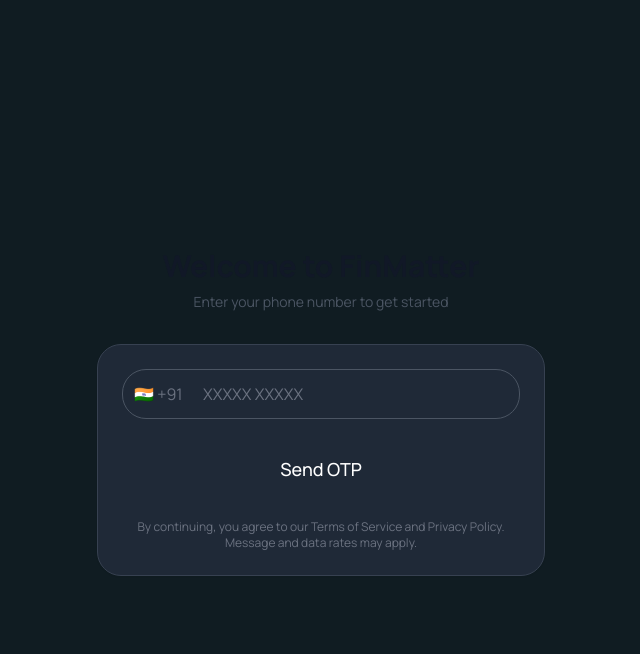
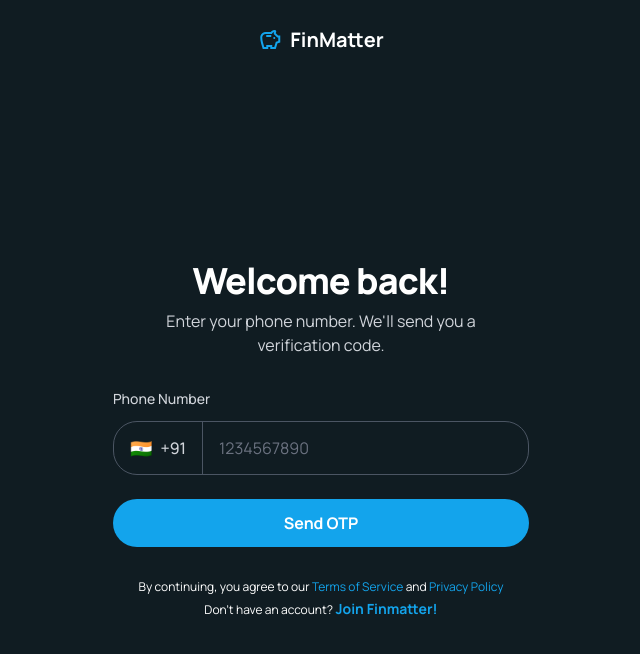
Before and after one commit to Vikraantnegi/finmatter, a Next.js app in the folder apps/web-pwa/: page /auth/login in a window 1280 px wide. Shown: the top 654 px of the page, without its empty margins (319-959 px from the left). Built offline with nearby package versions, Linux system fonts and the light colour scheme; no server answers.

Commit message:
feat: auth screens revamp

```diff
--- a/apps/web-pwa/src/app/auth/login/page.tsx
+++ b/apps/web-pwa/src/app/auth/login/page.tsx
@@ -1,7 +1,7 @@
 'use client';
 
-import { useState } from 'react';
-import { useRouter } from 'next/navigation';
+import { useState, useMemo, Suspense } from 'react';
+import { useRouter, useSearchParams } from 'next/navigation';
 import { useForm } from 'react-hook-form';
 import { zodResolver } from '@hookform/resolvers/zod';
 import { z } from 'zod';
@@ -11,16 +11,30 @@ import { Button } from '@/components/ui/Button';
 import { LoadingSpinner } from '@/components/ui/LoadingSpinner';
 import { authService } from '@/services/authService';
 import { AuthRedirectGuard } from '@/components/auth/AuthRedirectGuard';
+import { AUTH_COPIES } from '@finmatter/shared/src/constants';
+import { Header } from '@/components/layout/Header';
 
 const phoneSchema = z.object({
-  phone: z.string().min(10, 'Please enter a valid phone number'),
+  phone: z
+    .string()
+    .min(10, 'Please enter a valid 10-digit phone number')
+    .max(10, 'Please enter a valid 10-digit phone number')
+    .regex(/^[6-9]\d{9}$/, 'Please enter a valid Indian phone number'),
 });
 
 type PhoneFormData = z.infer<typeof phoneSchema>;
 
-export default function LoginPage() {
+function LoginPageContent() {
   const router = useRouter();
+  const searchParams = useSearchParams();
   const [isLoading, setIsLoading] = useState(false);
+
+  const mode = useMemo(() => {
+    const modeParam = searchParams?.get('mode');
+    return modeParam === 'signup' ? 'signup' : 'login';
+  }, [searchParams]);
+
+  const copies = AUTH_COPIES[mode];
 
   const {
     register,
@@ -34,20 +48,15 @@ export default function LoginPage() {
     try {
       setIsLoading(true);
 
-      const phoneWithCountryCode = data.phone.startsWith('+91')
-        ? data.phone
-        : `+91${data.phone}`;
+      const phoneWithCountryCode = `+91${data.phone}`;
 
-      // Await the async operation to complete
       const response = await authService.sendOTP(phoneWithCountryCode);
 
       if (response.success) {
         toast.success('OTP sent successfully!');
-        // Store phone number securely in session storage
         sessionStorage.setItem('pendingPhoneNumber', phoneWithCountryCode);
+        sessionStorage.setItem('authMode', mode);
 
-        // Use replace instead of push to avoid back button issues
-        // Also add a small delay to ensure toast shows
         setTimeout(() => {
           router.replace('/auth/verify-otp');
         }, 100);
@@ -55,7 +64,6 @@ export default function LoginPage() {
         toast.error(response.error?.message || 'Failed to send OTP');
       }
     } catch (error) {
-      // Error message is already user-friendly from authService
       toast.error(
         error instanceof Error ? error.message : 'Failed to send OTP',
       );
@@ -64,51 +72,77 @@ export default function LoginPage() {
     }
   };
 
+  const handleToggleMode = () => {
+    const newMode = mode === 'login' ? 'signup' : 'login';
+    router.push(`/auth/login?mode=${newMode}`);
+  };
+
   return (
     <AuthRedirectGuard>
-      <div className='min-h-screen flex items-center justify-center bg-gradient-to-br from-primary-50 to-primary-100 px-4'>
-        <div className='max-w-md w-full space-y-8'>
-          <div className='text-center'>
-            <h2 className='mt-6 text-3xl font-bold text-gray-900'>
-              Welcome to FinMatter
-            </h2>
-            <p className='mt-2 text-sm text-gray-600'>
-              Enter your phone number to get started
+      <div className='min-h-screen bg-background-dark flex flex-col px-4'>
+        <Header />
+
+        <div className='flex-1 flex items-center justify-center'>
+          <div className='w-full max-w-md space-y-8'>
+            <div className='text-center space-y-2'>
+              <h1 className='text-3xl md:text-4xl font-extrabold text-white tracking-tight'>
+                {copies.title}
+              </h1>
+              <p className='text-base text-gray-300 max-w-sm mx-auto'>
+                {copies.subtitle}
               </p>
             </div>
 
-          <div className='card'>
-            <form onSubmit={handleSubmit(onSubmit)} className='space-y-6'>
+            <form onSubmit={handleSubmit(onSubmit)} className='space-y-6 px-4'>
+              <div>
+                <label className='block text-sm font-medium text-gray-300 mb-3'>
+                  Phone Number
+                </label>
                 <PhoneInput
                   {...register('phone')}
                   error={errors.phone?.message}
-                placeholder='Enter your phone number'
                 />
+              </div>
 
               <Button
                 type='submit'
                 disabled={isLoading}
-                className='w-full'
-                size='lg'
+                className='w-full h-12 bg-primary hover:opacity-90 text-white font-bold rounded-xl transition-opacity'
               >
                 {isLoading ? (
                   <LoadingSpinner size='sm' className='mr-2' />
                 ) : null}
-                {isLoading ? 'Sending OTP...' : 'Send OTP'}
+                {isLoading ? 'Sending...' : copies.button}
               </Button>
             </form>
 
-            <div className='mt-6 text-center'>
-              <p className='text-xs text-gray-500'>
+            <div className='mt-6 px-4 space-y-1'>
+              <p className='text-xs text-center text-white'>
                 By continuing, you agree to our{' '}
-                <a href='#' className='text-primary-600 hover:text-primary-500'>
+                <button
+                  type='button'
+                  className='text-primary hover:opacity-80 transition-opacity'
+                >
                   Terms of Service
-                </a>{' '}
+                </button>{' '}
                 and{' '}
-                <a href='#' className='text-primary-600 hover:text-primary-500'>
+                <button
+                  type='button'
+                  className='text-primary hover:opacity-80 transition-opacity'
+                >
                   Privacy Policy
-                </a>
-                . Message and data rates may apply.
+                </button>
+              </p>
+
+              <p className='text-xs text-center text-white'>
+                {copies.footerText}{' '}
+                <button
+                  type='button'
+                  onClick={handleToggleMode}
+                  className='text-sm text-primary font-bold hover:opacity-80 transition-opacity'
+                >
+                  {copies.footerLink}
+                </button>
               </p>
             </div>
           </div>
@@ -117,3 +151,11 @@ export default function LoginPage() {
     </AuthRedirectGuard>
   );
 }
+
+export default function LoginPage() {
+  return (
+    <Suspense fallback={<LoadingSpinner size='lg' />}>
+      <LoginPageContent />
+    </Suspense>
+  );
+}
--- a/apps/web-pwa/src/app/auth/verify-otp/page.tsx
+++ b/apps/web-pwa/src/app/auth/verify-otp/page.tsx
@@ -11,7 +11,8 @@ import { Button } from '@/components/ui/Button';
 import { LoadingSpinner } from '@/components/ui/LoadingSpinner';
 import { AuthRedirectGuard } from '@/components/auth/AuthRedirectGuard';
 import { useAuth } from '@/hooks/useAuth';
-// import { AuthGuard } from '@/components/auth/AuthGuard';
+import { AUTH_COPIES } from '@finmatter/shared/src/constants';
+import { Header } from '@/components/layout/Header';
 
 const otpSchema = z.object({
   otp: z.string().min(6, 'Please enter the complete 6-digit OTP'),
@@ -25,6 +26,8 @@ function VerifyOtpContent() {
   const [isLoading, setIsLoading] = useState(false);
   const [otp, setOtp] = useState('');
   const [phone, setPhone] = useState('');
+  const [otpError, setOtpError] = useState(false);
+  const [resendCooldown, setResendCooldown] = useState(0);
 
   const {
     handleSubmit,
@@ -34,30 +37,45 @@ function VerifyOtpContent() {
   });
 
   useEffect(() => {
-    // Get phone number from session storage instead of URL
     const pendingPhoneNumber = sessionStorage.getItem('pendingPhoneNumber');
     if (pendingPhoneNumber) {
       setPhone(pendingPhoneNumber);
     } else {
-      // If no phone number in session, redirect to login
       router.push('/auth/login');
     }
   }, [router]);
 
+  const maskedPhone = phone
+    ? `${phone.slice(0, 3)} ${'X'.repeat(4)} ${phone.slice(-3)}`
+    : '';
+
+  useEffect(() => {
+    if (resendCooldown > 0) {
+      const timer = setTimeout(() => {
+        setResendCooldown(resendCooldown - 1);
+      }, 1000);
+      return () => clearTimeout(timer);
+    }
+  }, [resendCooldown]);
+
   const onSubmit = async (data: OtpFormData) => {
     try {
       setIsLoading(true);
+      setOtpError(false);
 
       const result = await verifyOTP(phone, data.otp);
 
       if (result.success) {
-        // Clear the pending phone number from session storage
         sessionStorage.removeItem('pendingPhoneNumber');
-        // The useAuth hook handles routing automatically based on onboarding status
+        sessionStorage.removeItem('authMode');
       } else {
-        toast.error('Invalid OTP');
+        setOtpError(true);
+        setOtp('');
+        toast.error('Invalid OTP. Please try again.');
       }
     } catch (error) {
+      setOtpError(true);
+      setOtp('');
       toast.error(
         error instanceof Error ? error.message : 'Failed to verify OTP',
       );
@@ -68,12 +86,15 @@ function VerifyOtpContent() {
 
   const handleOtpChange = (value: string) => {
     setOtp(value);
+    setOtpError(false);
     if (value.length === 6) {
       onSubmit({ otp: value });
     }
   };
 
   const handleResendOtp = async () => {
+    if (resendCooldown > 0) return;
+
     try {
       setIsLoading(true);
       const phoneWithCountryCode = phone.startsWith('+91')
@@ -83,8 +104,10 @@ function VerifyOtpContent() {
 
       if (result.success) {
         setOtp('');
+        setOtpError(false);
+        setResendCooldown(60);
+        toast.success('OTP sent successfully!');
       }
-      // Toast messages are handled by the useAuth hook
     } catch (error) {
       toast.error(
         error instanceof Error ? error.message : 'Failed to resend OTP',
@@ -96,7 +119,7 @@ function VerifyOtpContent() {
 
   if (!phone) {
     return (
-      <div className='min-h-screen flex items-center justify-center'>
+      <div className='min-h-screen flex items-center justify-center bg-background-dark'>
         <LoadingSpinner size='lg' />
       </div>
     );
@@ -104,24 +127,22 @@ function VerifyOtpContent() {
 
   return (
     <AuthRedirectGuard>
-      <div className='min-h-screen flex items-center justify-center bg-gradient-to-br from-primary-50 to-primary-100 px-4'>
-        <div className='max-w-md w-full space-y-8'>
-          <div className='text-center'>
-            <h2 className='mt-6 text-3xl font-bold text-gray-900'>
-              Verify Your Phone
-            </h2>
-            <p className='mt-2 text-sm text-gray-600'>
-              We sent a 6-digit code to{' '}
-              <span className='font-medium'>{phone}</span>
+      <div className='min-h-screen bg-background-dark flex flex-col px-4'>
+        <Header showBackButton />
+
+        <div className='flex-1 flex items-center justify-center px-4'>
+          <div className='w-full max-w-md space-y-8'>
+            <div className='text-center space-y-2'>
+              <h1 className='text-3xl md:text-4xl font-extrabold text-white tracking-tight'>
+                {AUTH_COPIES.verifyOtp.title}
+              </h1>
+              <p className='text-base text-gray-300 max-w-sm mx-auto'>
+                {AUTH_COPIES.verifyOtp.subtitlePrefix} {maskedPhone}.{' '}
+                {AUTH_COPIES.verifyOtp.subtitleSuffix}
               </p>
             </div>
 
-          <div className='card'>
             <form onSubmit={handleSubmit(onSubmit)} className='space-y-6'>
-              <div className='space-y-2'>
-                <label className='text-sm font-medium text-gray-700'>
-                  Enter OTP
-                </label>
               <div className='flex justify-center'>
                 <OtpInput
                   value={otp}
@@ -130,63 +151,56 @@ function VerifyOtpContent() {
                   renderInput={props => (
                     <input
                       {...props}
-                        className='text-gray-900 bg-white border-gray-300 focus:border-primary-500 focus:ring-primary-500'
+                      className='w-12 h-12 text-center text-xl font-bold rounded-xl border-2 bg-gray-800 text-white focus:outline-none focus:border-primary transition-colors'
+                      style={{
+                        borderColor: otpError ? '#EF4444' : '#4B5563',
+                      }}
                     />
                   )}
-                    inputStyle={{
-                      width: '3rem',
-                      height: '3rem',
-                      margin: '0 0.25rem',
-                      fontSize: '1.25rem',
-                      borderRadius: '0.5rem',
-                      border: '1px solid #d1d5db',
-                      textAlign: 'center' as const,
-                      color: '#111827',
-                      backgroundColor: '#ffffff',
-                    }}
                   containerStyle={{
                     justifyContent: 'center',
+                    gap: '0.5rem',
                   }}
                   shouldAutoFocus
                 />
               </div>
+
               {errors.otp && (
-                  <p className='text-sm text-error-600'>{errors.otp.message}</p>
+                <p className='text-sm text-error-400 text-center'>
+                  {errors.otp.message}
+                </p>
               )}
-              </div>
 
               <Button
                 type='submit'
                 disabled={otp.length !== 6 || isLoading}
-                className='w-full'
-                size='lg'
+                className='w-full h-12 bg-primary hover:opacity-90 text-white font-bold rounded-xl disabled:opacity-50'
               >
                 {isLoading ? (
                   <LoadingSpinner size='sm' className='mr-2' />
                 ) : null}
-                {isLoading ? 'Verifying...' : 'Verify OTP'}
+                {isLoading ? 'Verifying...' : AUTH_COPIES.verifyOtp.button}
               </Button>
             </form>
 
-            <div className='mt-6 text-center space-y-4'>
+            <div className='text-center space-y-4'>
               <button
                 type='button'
                 onClick={handleResendOtp}
-                disabled={isLoading}
-                className='text-sm text-primary-600 hover:text-primary-500 disabled:text-gray-400'
+                disabled={isLoading || resendCooldown > 0}
+                className='text-sm text-white hover:opacity-80 disabled:text-gray-500 disabled:cursor-not-allowed transition-opacity'
               >
-                Didn&apos;t receive the code? Resend OTP
+                {AUTH_COPIES.verifyOtp.resendPrefix}{' '}
+                {resendCooldown > 0 ? (
+                  <span className='font-semibold'>
+                    Resend in {resendCooldown}s
+                  </span>
+                ) : (
+                  <span className='font-semibold text-primary'>
+                    {AUTH_COPIES.verifyOtp.resendLink}
+                  </span>
+                )}
               </button>
-
-              <div>
-                <button
-                  type='button'
-                  onClick={() => router.push('/auth/login')}
-                  className='text-sm text-gray-600 hover:text-gray-500'
-                >
-                  Change phone number
-                </button>
-              </div>
             </div>
           </div>
         </div>
--- a/apps/web-pwa/src/components/forms/PhoneInput.tsx
+++ b/apps/web-pwa/src/components/forms/PhoneInput.tsx
@@ -13,7 +13,7 @@ export const PhoneInput = forwardRef<HTMLInputElement, PhoneInputProps>(
     const handleChange = useCallback(
       (e: React.ChangeEvent<HTMLInputElement>) => {
         const inputValue = e.target.value;
-        const cleanValue = inputValue.replace(/\s/g, '');
+        const cleanValue = inputValue.replace(/\D/g, '').slice(0, 10);
 
         const syntheticEvent = {
           ...e,
@@ -31,24 +31,26 @@ export const PhoneInput = forwardRef<HTMLInputElement, PhoneInputProps>(
 
     return (
       <div className='space-y-2'>
-        <div className='relative'>
-          <div className='absolute inset-y-0 left-0 pl-3 flex items-center pointer-events-none'>
-            <span className='text-gray-500 text-base'>🇮🇳 +91</span>
+        <div className='relative flex items-center rounded-xl border border-gray-600 focus-within:border-primary focus-within:ring-2 focus-within:ring-primary/20 transition-all duration-200'>
+          <div className='flex items-center justify-center px-4 py-3 bg-transparent border-r border-gray-600'>
+            <span className='text-lg mr-2'>🇮🇳</span>
+            <span className='text-base font-medium text-gray-300'>+91</span>
           </div>
           <input
             {...props}
             ref={ref}
             onChange={handleChange}
+            type='tel'
             maxLength={10}
-            placeholder='XXXXX XXXXX'
+            placeholder='1234567890'
             className={cn(
-              'input pl-20 text-gray-900',
-              error && 'border-error-500 focus:ring-error-500',
+              'flex-1 px-4 py-3 bg-transparent rounded-r-xl border-0 focus:outline-none text-white placeholder:text-gray-500',
+              error && 'text-error-400',
               className,
             )}
           />
         </div>
-        {error && <p className='text-sm text-error-600'>{error}</p>}
+        {error && <p className='text-sm text-error-400 mt-1'>{error}</p>}
       </div>
     );
   },
--- /dev/null
+++ b/apps/web-pwa/src/components/layout/Header.tsx
@@ -0,0 +1,75 @@
+'use client';
+
+import { useRouter } from 'next/navigation';
+import React from 'react';
+import { Logo } from '@/components/branding/Logo';
+
+interface HeaderProps {
+  showBackButton?: boolean;
+  showHelpButton?: boolean;
+  onBack?: () => void;
+  onHelp?: () => void;
+  className?: string;
+}
+
+/**
+ * Common header component for auth flows, tutorial, and onboarding screens
+ * Features the FinMatter piggy bank logo and app name
+ */
+export function Header({
+  showBackButton = false,
+  showHelpButton = false,
+  onBack,
+  onHelp,
+  className = '',
+}: HeaderProps) {
+  const router = useRouter();
+
+  const handleBack = () => {
+    if (onBack) {
+      onBack();
+    } else {
+      router.back();
+    }
+  };
+
+  const handleHelp = () => {
+    if (onHelp) {
+      onHelp();
+    }
+  };
+
+  return (
+    <header
+      className={`flex h-20 w-full shrink-0 items-center justify-between px-4 z-10 ${className}`}
+    >
+      {showBackButton ? (
+        <button
+          onClick={handleBack}
+          className='h-6 text-gray-400 hover:text-white transition-colors rounded-lg hover:bg-gray-800'
+          aria-label='Go back'
+        >
+          <span className='material-symbols-outlined text-2xl'>arrow_back</span>
+        </button>
+      ) : (
+        <div />
+      )}
+
+      <div className='absolute left-1/2 transform -translate-x-1/2'>
+        <Logo iconSize='lg' showText={true} />
+      </div>
+
+      {showHelpButton ? (
+        <button
+          onClick={handleHelp}
+          className='w-10 h-10 rounded-full bg-gray-800 hover:bg-gray-700 flex items-center justify-center text-gray-400 hover:text-white transition-colors ml-auto'
+          aria-label='Help'
+        >
+          <span className='material-symbols-outlined text-xl'>help</span>
+        </button>
+      ) : (
+        <div className='w-10' />
+      )}
+    </header>
+  );
+}
--- a/packages/shared/src/constants.ts
+++ b/packages/shared/src/constants.ts
@@ -313,6 +313,33 @@ export const TUTORIAL_CTA = {
   signIn: 'Welcome back, Sign In',
 } as const;
 
+// Auth screen copies
+export const AUTH_COPIES = {
+  signup: {
+    title: 'Join Finmatter',
+    subtitle: "Enter your phone number. We'll send you a verification code.",
+    button: 'Send OTP',
+    footerText: 'Already have an account?',
+    footerLink: 'Login',
+  },
+  login: {
+    title: 'Welcome back!',
+    subtitle: "Enter your phone number. We'll send you a verification code.",
+    button: 'Send OTP',
+    footerText: "Don't have an account?",
+    footerLink: 'Join Finmatter!',
+  },
+  verifyOtp: {
+    title: 'Verify your account',
+    subtitlePrefix: 'We sent a 6-digit code to',
+    subtitleSuffix: 'Please enter it below to continue.',
+    button: 'Verify & Continue',
+    resendPrefix: "Didn't receive a code?",
+    resendLink: 'Resend',
+    changePhone: 'Change phone number',
+  },
+} as const;
+
 // Success messages
 export const SUCCESS_MESSAGES = {
   CARD_ADDED: 'Card added successfully',
```
Also changed, not shown: apps/web-pwa/src/components/tutorial/TutorialScreen.tsx (+6 -22 lines). Lines whose indentation alone changed are shown as unchanged.
